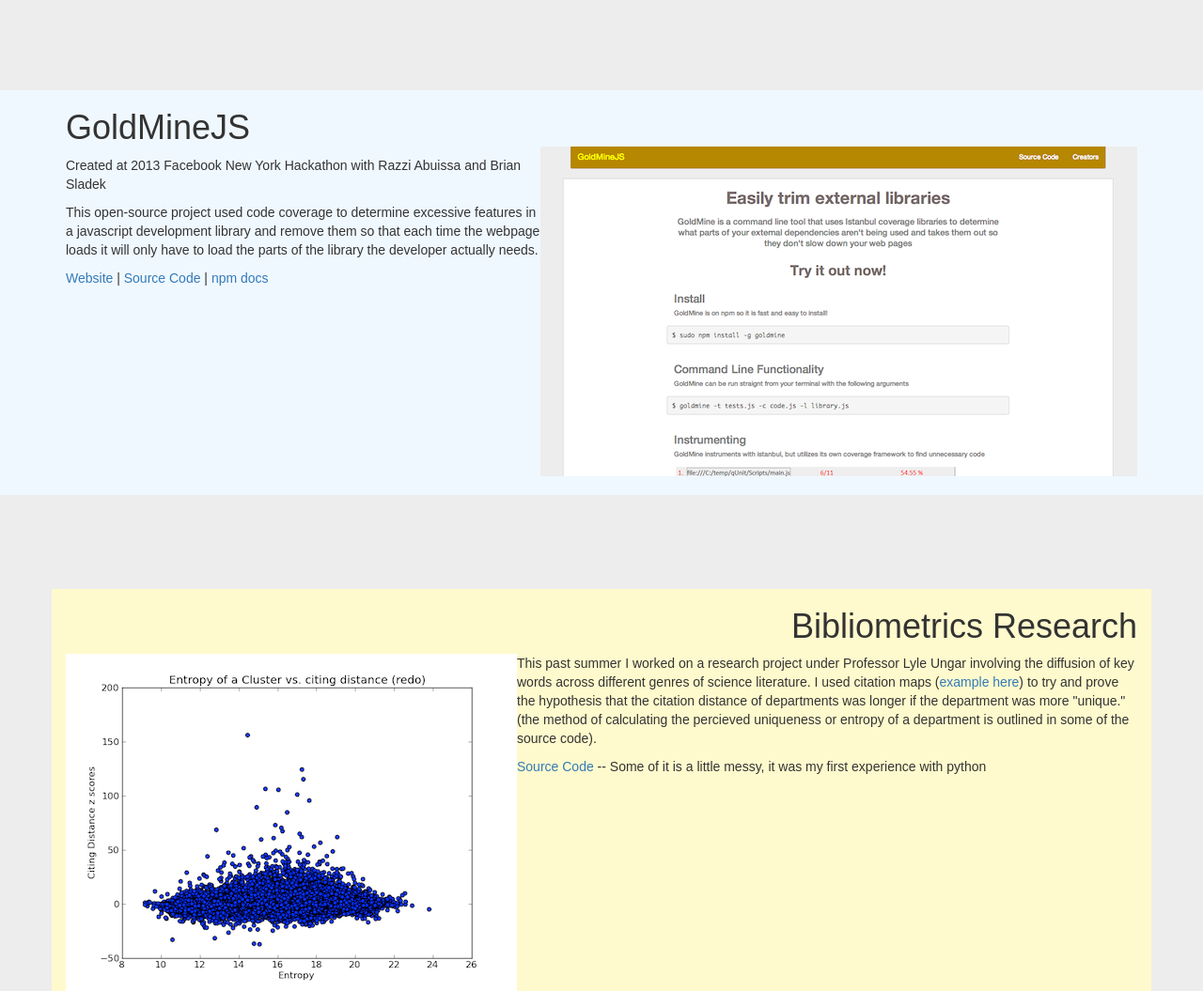
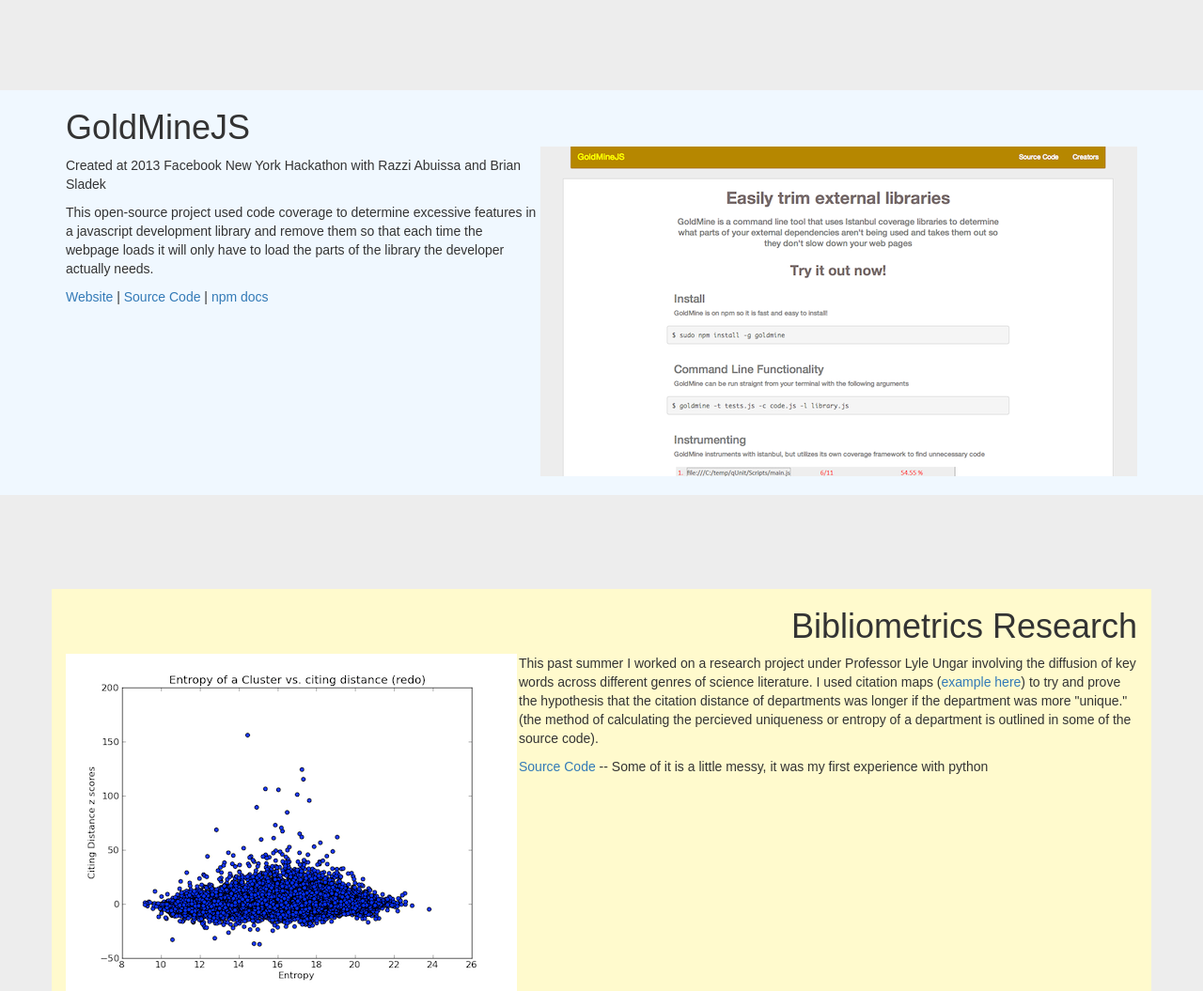
Before and after one commit to alexbrashear/alex_brashear, a Django app: page / in a window 1280 px wide. Shown: the part 1341-2396 px from the top of the page at 94% size. Run offline with Django 3.2, Linux system fonts and the light colour scheme; some libraries are stand-ins or nearby versions.

Commit message:
image margins

```diff
--- a/alex_brashear/templates/index.html
+++ b/alex_brashear/templates/index.html
@@ -44,7 +44,7 @@
 	</div>
 		<div class="goldmine" id="goldmine">
 			<div class="container">
-				<h1>GoldMineJS<p><img src="../static/img/goldmine.png" align="right"></h1>
+				<h1>GoldMineJS<p><img class ="imggold" src="../static/img/goldmine.png" align="right"></h1>
 					<p>Created at 2013 Facebook New York Hackathon with Razzi Abuissa and Brian Sladek</p>
 					<p>
 					This open-source project used code coverage to determine excessive features in a javascript development library and remove them so that each time the webpage loads it will only have to load the parts of the library the developer actually needs.
@@ -59,7 +59,7 @@
 		<div id="bib">
 			<div class="container bibliometrics">
 				<h1 align="right">Bibliometrics Research</h1>
-				<p><img src="../static/img/graph.png" align="left">
+				<p><img class="imgbib" src="../static/img/graph.png" align="left">
 					This past summer I worked on a research project under Professor Lyle Ungar involving the diffusion of key words across different genres of science literature.  I used citation maps (<a href="http://mapofscience.com">example here</a>) to try and prove the hypothesis that the citation distance of departments was longer if the department was more "unique."  (the method of calculating the percieved uniqueness or entropy of a department is outlined in some of the source code).
 				</p>
 				<p><a href="http://github.com/alexbrashear/bibliometrics_clean">Source Code</a> -- Some of it is a little messy, it was my first experience with python</p>
```
